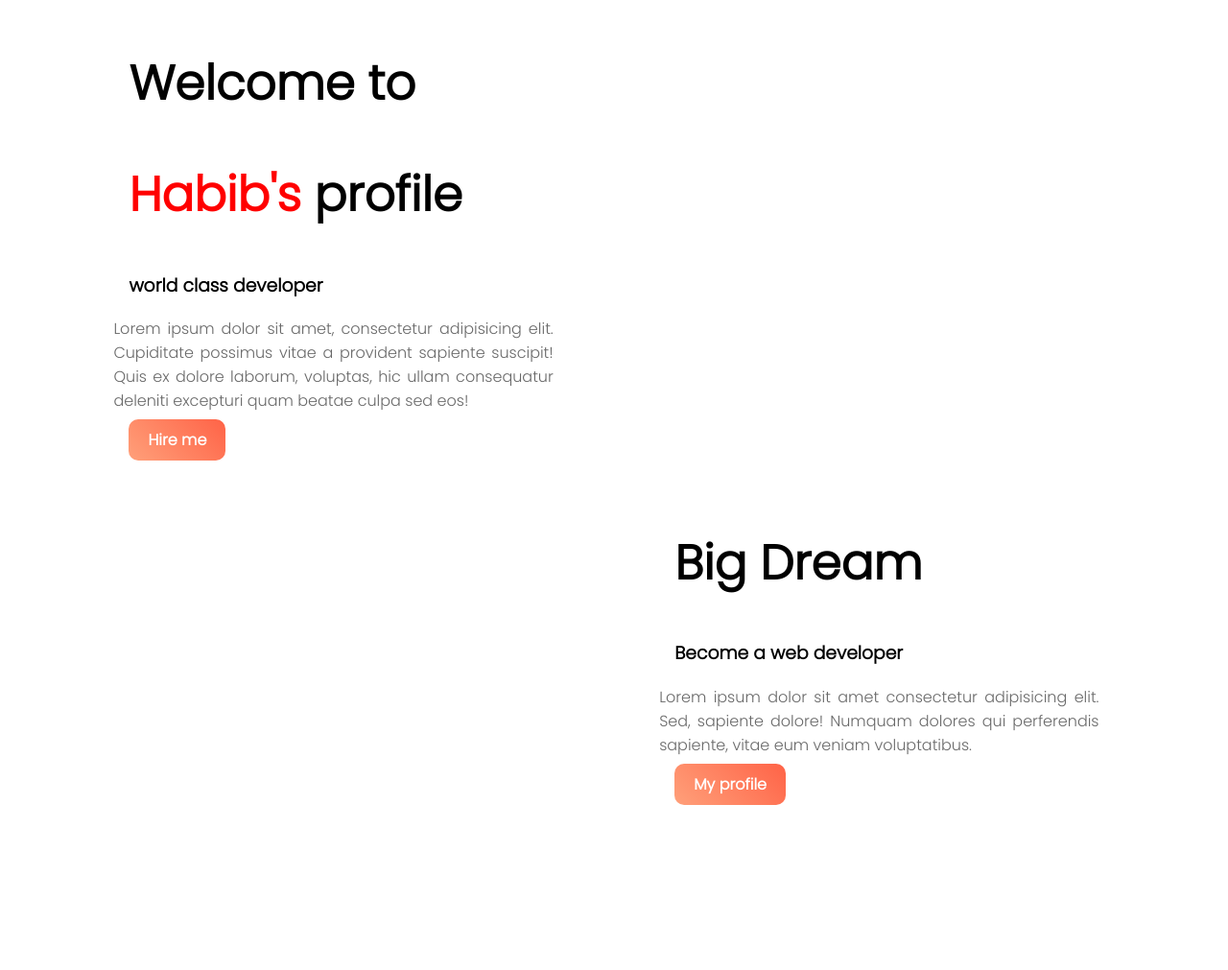
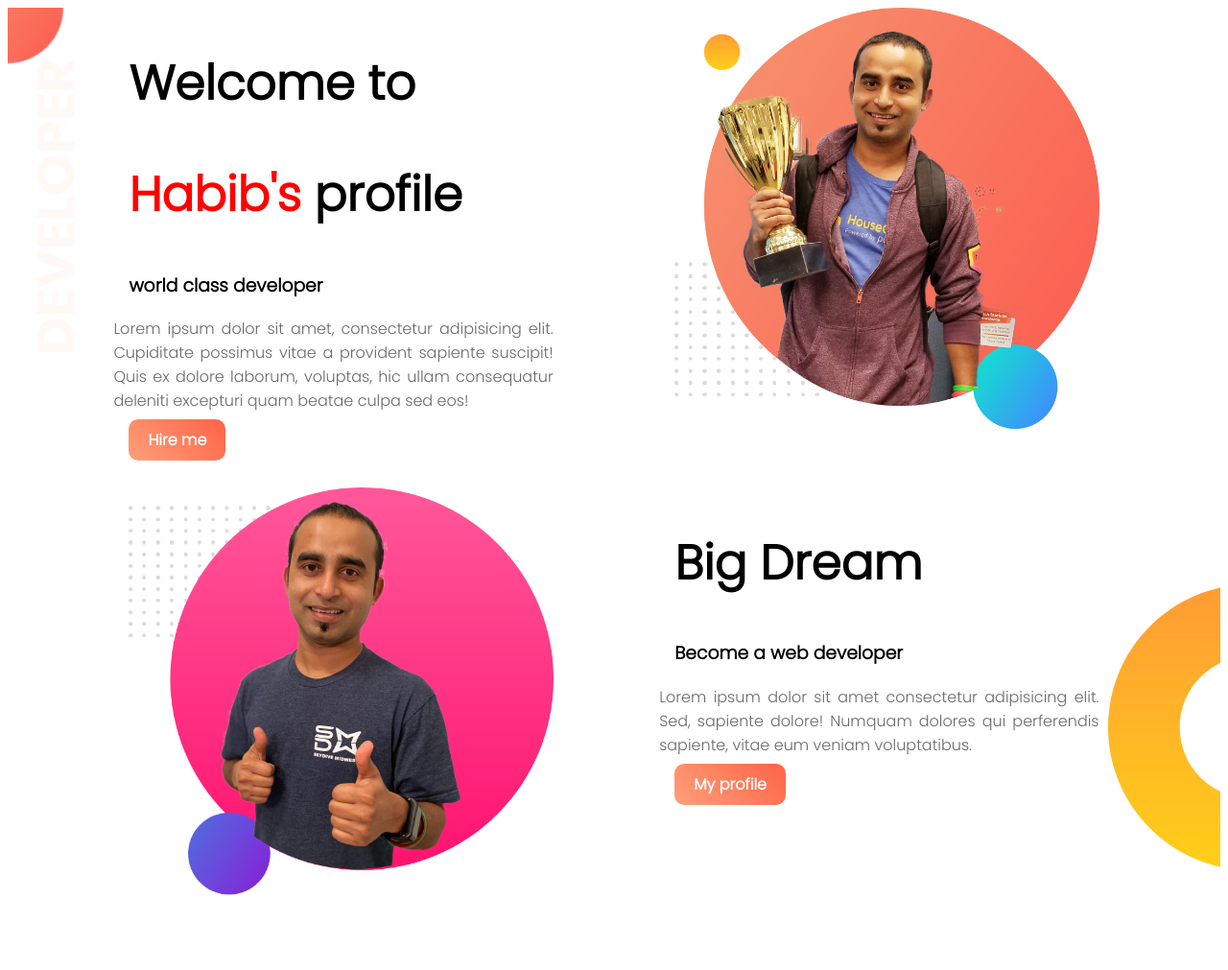
Before and after one commit to Habib826/protfolio, a plain HTML site: page index.html in a window 1280 px wide. Shown: the top 1011 px of the page at 96% size. Drawn offline with Linux system fonts and the light colour scheme; the site is published under a folder, as on GitHub Pages, so addresses that start at the root find nothing.

Commit message:
check again

```diff
--- a/index.html
+++ b/index.html
@@ -20,12 +20,12 @@
             <a class="link-button" target="_blank" href="#">Hire me </a>
             </div>
           <div class="half-width">
-            <img src="/images/jhankar.png" alt="">
+            <img src="images/jhankar.png" alt="">
         </div>
     </section>
     <section class="dream">
         <div class="half-width">
-            <img src="/images/jhankar2.png" alt="">
+            <img src="images/jhankar2.png" alt="">
 
         </div>
         <div class="half-width">
--- a/style.css
+++ b/style.css
@@ -25,7 +25,7 @@ h1 {
 
 }
 .top-banner{
-    background-image: url(/images/top-banner.png);
+    background-image: url(images/top-banner.png);
     background-repeat: no-repeat;
 
 }
@@ -44,12 +44,12 @@ section{
 
 }
 .dream{
-    background-image: url(/images/dream-bg.png);
+    background-image: url(images/dream-bg.png);
     background-repeat: no-repeat;
     background-position: right;
 }
 .experience{
-    background-image: url(/images/exp-bg.png);
+    background-image: url(images/exp-bg.png);
     background-repeat: no-repeat;
     background-position: left;
 
```
